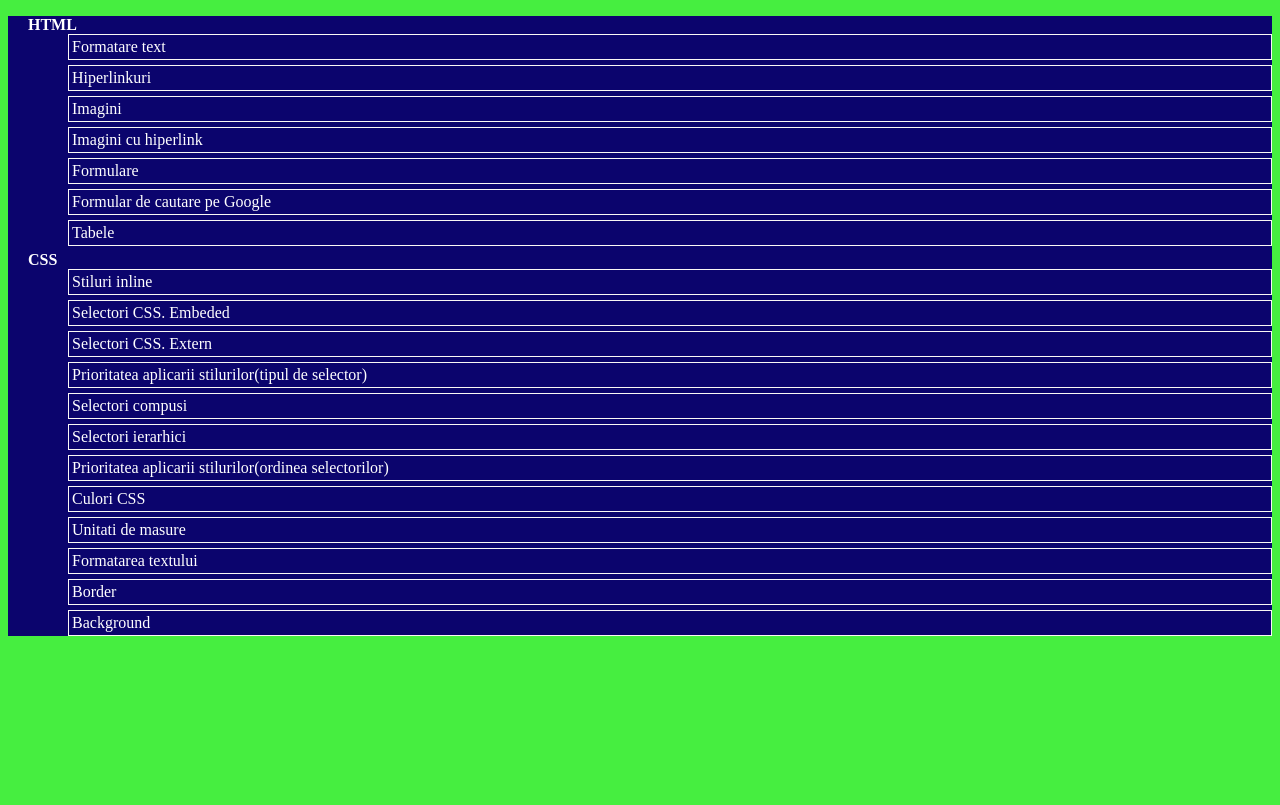
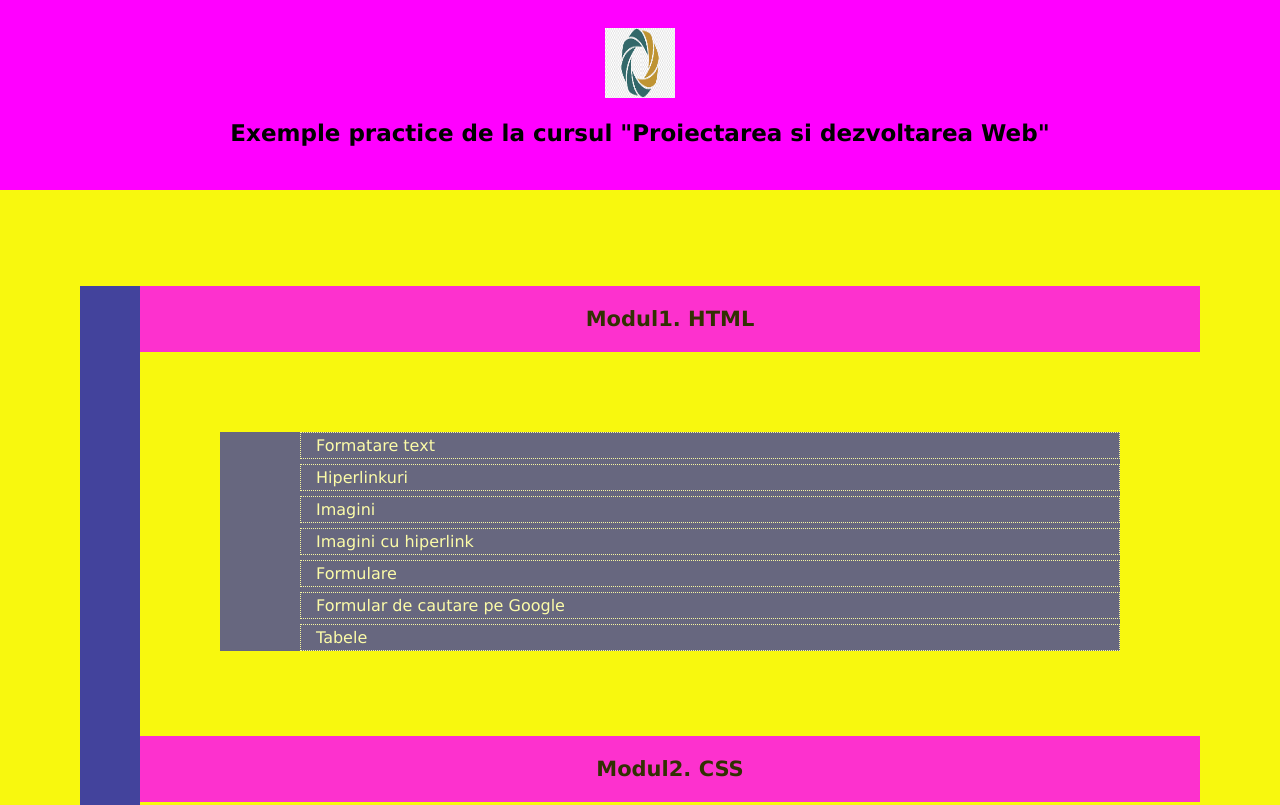
Before and after one commit to natalyasmuk/Teq2021, a plain HTML site: page public/index.html in a window 1280 px wide. Shown: the top 805 px of the page. Drawn offline with Linux system fonts and the light colour scheme.

Commit message:
oformarea

```diff
--- a/public/index.html
+++ b/public/index.html
@@ -8,9 +8,18 @@
     <link rel="stylesheet" href="style.css">
 </head>
 <body>
+    <header>
+        <img src="img/12.png" width=70 height=70>
+<h1>Exemple practice de la cursul "Proiectarea si dezvoltarea Web"</header>
+
+    </header>
+    <section>
     <ul>
         <li>
-            <span>HTML</span>
+            <article>
+                <header>Modul1. HTML</header>
+
+            <section>
                 <ul>
                     <li><a href="1.HTML/formatare-text.html">Formatare text</a></li>
                     <li><a href="1.HTML/hiperlinkuri.html">Hiperlinkuri</a></li>
@@ -20,9 +29,16 @@
                     <li><a href="1.HTML/formular-de-cautare-google.html">Formular de cautare pe Google</a></li>
                     <li><a href="1.HTML/tabele.html">Tabele</a></li>
                 </ul>
+            </section>
+        </article>
+
+
         </li>
         <li>
-            <span>CSS</span>
+            <article>
+                <header>Modul2. CSS</header>
+
+            <section>
             <ul>
                 <li><a href="2.CSS\1. Stiluri inline/index.html">Stiluri inline</a></li>
                 <li><a href="2.CSS\2. Selectori CSS. Embeded/index.html">Selectori CSS. Embeded</a></li>
@@ -39,5 +55,11 @@
             </ul>
         </li>
     </ul>
+</section>
+</article>
+</section>
+<footer>
+    &copy Smuc Natalia, Teqwill 2021
+</footer>
 </body>
 </html>
--- a/public/style.css
+++ b/public/style.css
@@ -1,17 +1,46 @@
-body {background: rgb(70, 238, 64);}
+body {
+    background-image: url ("public/img/nature.png");
+    font-family: Verdana;
+    background-attachment: fixed;
+    background-size: contain;
+    margin: 0;
+    padding: 0;
+}
+header {
+    font-size: 28px;
+    font-weight: bold;
+    background-color: magenta;
+    text-align: center;
+    padding: 1em;
+    сolor: rgb(44, 107, 75);
+
+}
+header h1{
+    font-size: 23px;
+}
+section{
+    background-color: rgb(248, 248, 14);
+    padding: 5em;
+    margin: 0px;
+}
 ul{
-    background:  #0b046d ;
+    background:  #1717c0 ;
     list-style: none;
-    padding: 0;
+    opacity: 0.8;
+    font-family: Verdana, Geneva, Tahoma, sans-serif;
+
+
 }
 
 ul li{
     padding-left: 20px;
 }
 
-ul span{
-    color: white ;
+ul article header{
+    height: auto;
+    font-size: 21px;
     font-weight: bold;
+    padding: 1em;
 }
 
 
@@ -20,15 +49,38 @@ ul li ul{
 
 }
 
+ul li ul li:hover{
+opacity: 0.8;
+padding: 5px;
+margin-bottom: 1px;
+border: 1px dotted #26e465;
+padding-left: 33px;
+text-transform: uppercase;
+
+}
+ul li:hover{
+    opacity: 1;
+    background-color: rgb(15, 116, 119);
+}
+
 ul li ul li{
     margin-bottom: 5px;
     padding: 3px;
-    border: 1px solid #faf8f5;
+    border: 1px dotted #faf8f5;
+    padding-left: 15px;
     margin-left: 40px;
 }
 
 ul li ul li a{
     color: white;
-        text-decoration: none;
+    text-decoration: none;
+    display: block;
 
 }
+footer{
+    background-color: indigo;
+    color: white;
+    text-align: center;
+    height: 10em;
+    padding-top: 2em;
+}
```
Also changed, not shown: public/img/12.png (added), public/img/css.jfif (added), public/img/css_h.jpg (added), public/img/nature.png (added), 1 other file. Lines whose indentation alone changed are shown as unchanged.
